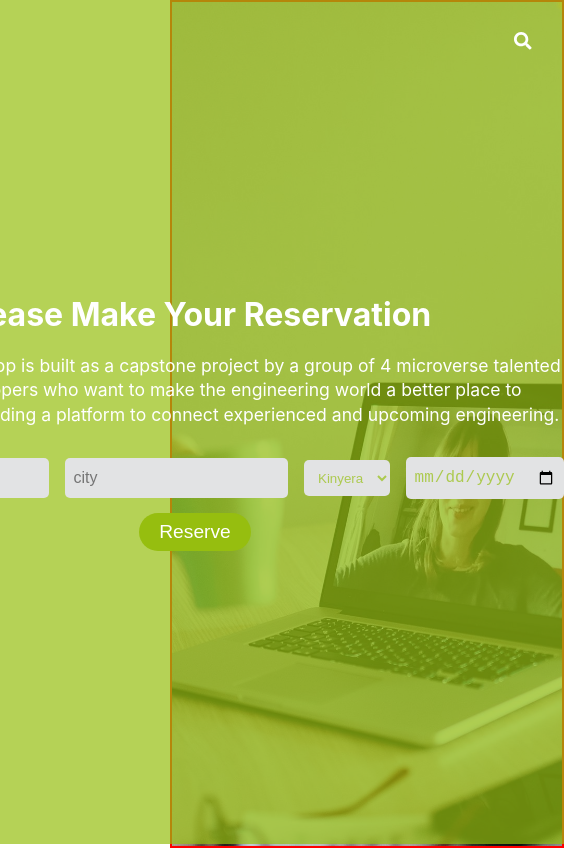
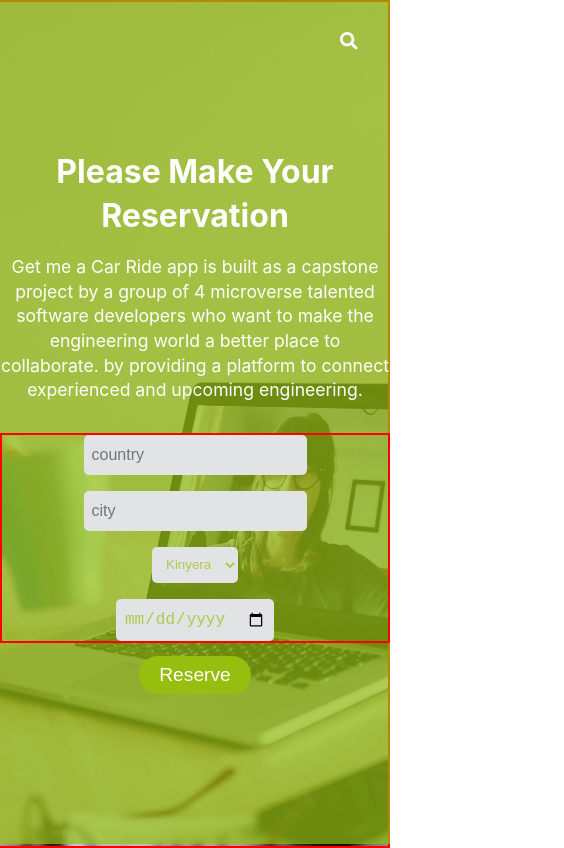
Before and after one commit to teckim/carbook-ui, a React (Create React App) app: page /reserve in a window 390 px wide. Shown: the whole page, 564 px wide, since content can reach past the window. Built offline with nearby package versions, Linux system fonts and the light colour scheme.

Commit message:
making pages responsive to both mobile and desktop

```diff
--- a/src/app/components/MyReservation.js
+++ b/src/app/components/MyReservation.js
@@ -26,7 +26,7 @@ export default function MyReservation() {
           <tbody>
             <tr>
               <td className={style.cardata}>
-                <img alt="car" />
+                <img src="../assert/Race-Car.png" alt="car" />
                 <div className={style.carname}>
                   <h3>car Name</h3>
                   <h3>kinyeramo@gmail.com</h3>
--- a/src/app/components/MyReservation.module.css
+++ b/src/app/components/MyReservation.module.css
@@ -21,7 +21,6 @@
     padding: 1rem;
     display: flex;
     flex-direction: column;
-    border: 2px solid red;
     width: 60vw;
   }
 
@@ -30,14 +29,12 @@
     justify-content: space-around;
     gap: 1ch;
     padding: 5px 0;
-    border: 2px solid;
     margin-right: 20px;
   }
 
   .cardata > img {
-    width: 50px;
-    height: 50px;
-    border: 1px groove gray;
+    width: 80px;
+    height: 80px;
     border-radius: 50%;
   }
 
--- a/src/app/components/Reserve.module.css
+++ b/src/app/components/Reserve.module.css
@@ -137,4 +137,11 @@
       justify-content: stretch;
       margin-top: 20px;
     }
+
+    .wrapper {
+      border: 2px solid red;
+      display: flex;
+      flex-direction: column;
+      width: 100vw;
+    }
   }
```
Also changed, not shown: public/assert/Race-Car.png (added).
